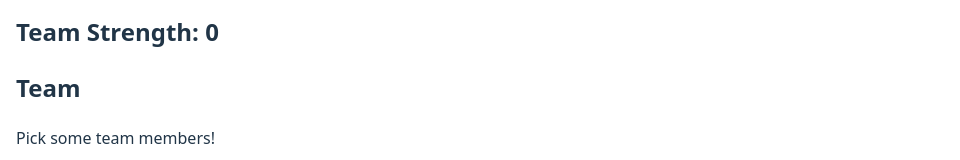
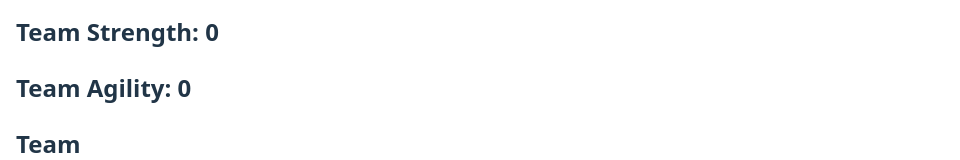
Before and after one commit to jt10101/react-state-management-lab, a React (Vite) app: page / in a window 1280 px wide. Shown: the part 183-343 px from the top of the page, without its empty margins (0-960 px from the left). Built offline with nearby package versions, Linux system fonts and the light colour scheme.

Commit message:
added agility state

```diff
--- a/src/App.jsx
+++ b/src/App.jsx
@@ -90,6 +90,7 @@ const App = () => {
   ]);
   const [isemptyTeam, setEmptyTeam] = useState(true);
   const [totalStrength, setStrength] = useState(0);
+  const [totalAgility, setAgility] = useState(0);
 
   // Event Handler Functions
   const handleAddFighter = (addZombie) => {
@@ -126,6 +127,13 @@ const App = () => {
         .map((x) => x.strength)
         .reduce((accumulator, current) => accumulator + current, 0);
       setStrength(newStrength);
+
+      const teamAgility = newteam.map((x) => x.agility);
+      let newAgility;
+      newAgility = newteam
+        .map((x) => x.agility)
+        .reduce((accumulator, current) => accumulator + current, 0);
+      setAgility(newAgility);
     }
   };
 
@@ -136,6 +144,9 @@ const App = () => {
       <h2>Money: {money}</h2>
       <div>
         <h2>Team Strength: {totalStrength}</h2>
+      </div>
+      <div>
+        <h2>Team Agility: {totalAgility}</h2>
       </div>
       <div>
         <h2>Team</h2>
```
